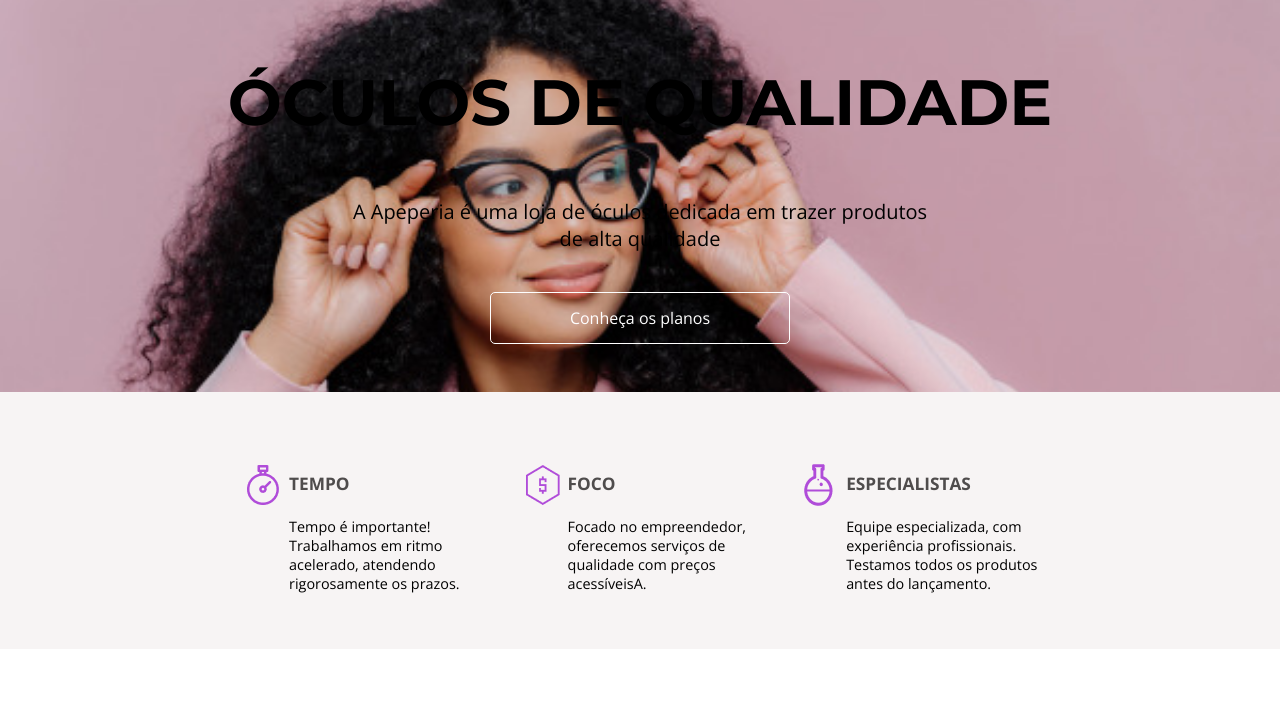
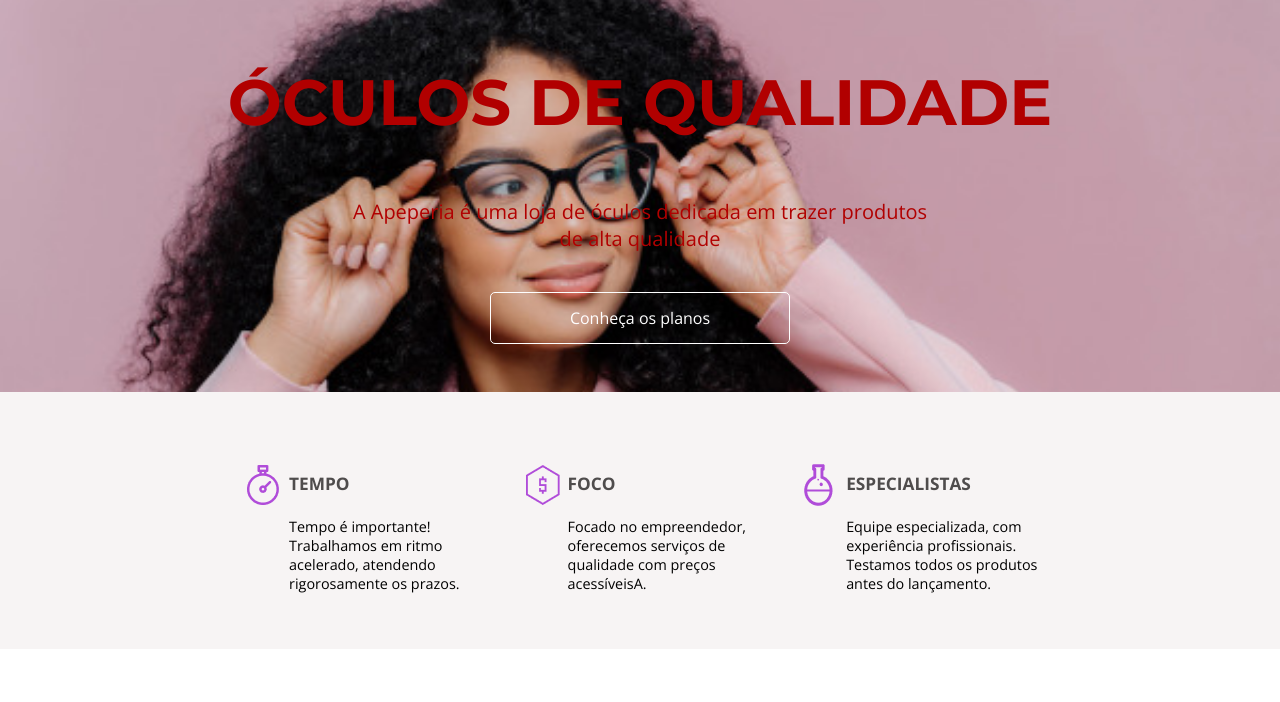
Before and after one commit to NicolasSeila420/Site-pra-Cego, a plain HTML site: page index.html in a window 1280 px wide. Shown: the part 90-792 px from the top of the page. Drawn offline with nearby package versions, Linux system fonts and the light colour scheme.

Commit message:
beating me down

```diff
--- a/css/secaoDestaque.css
+++ b/css/secaoDestaque.css
@@ -2,9 +2,9 @@
 .secaoDestaque {
   text-align: center;
   background-size: cover;
-  background-color: #00161c;
+  background-color: #8a0000;
   padding: 10em 2em 3em 2em;
-  color: #000000;
+  color: #b10000;
 }
 
 
```
